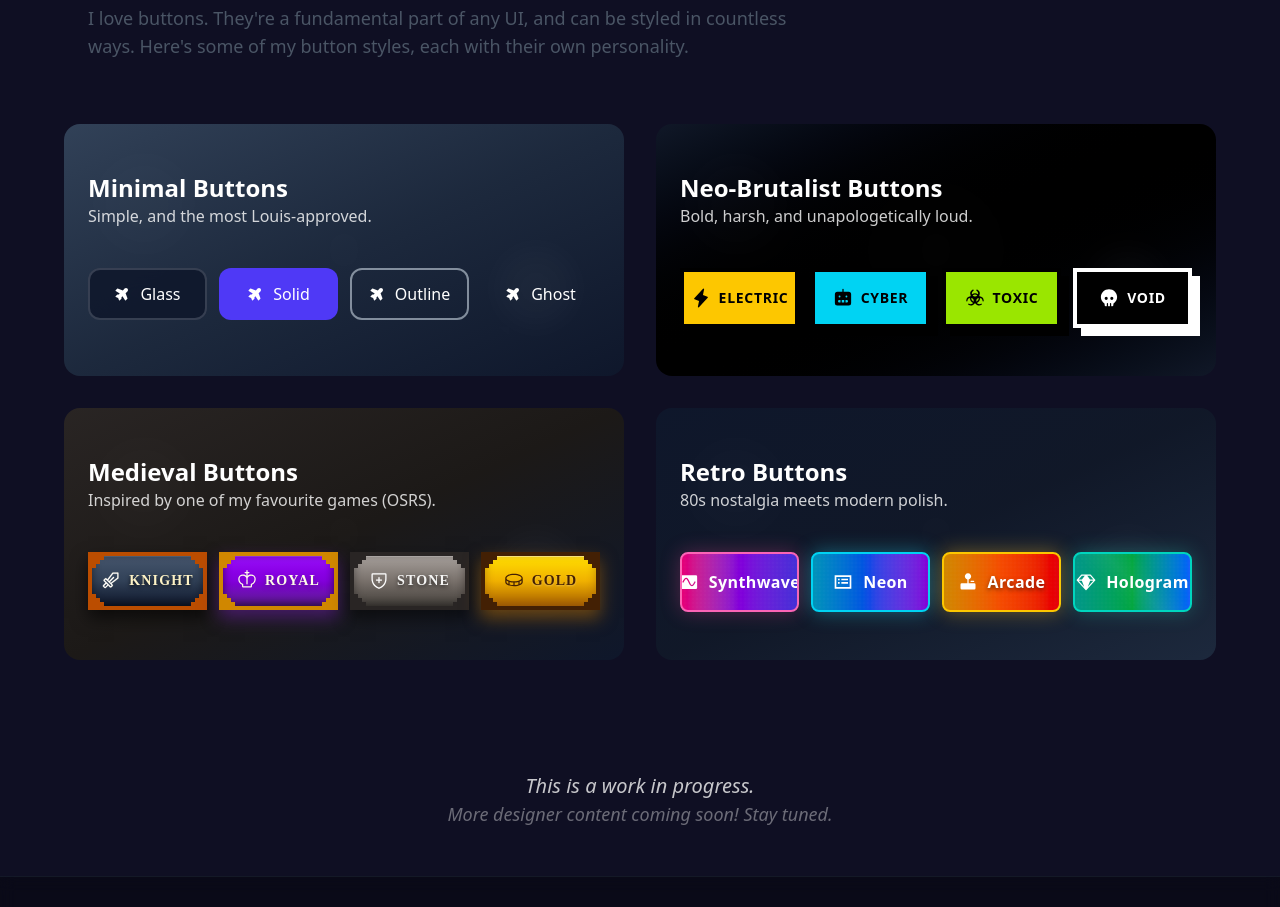
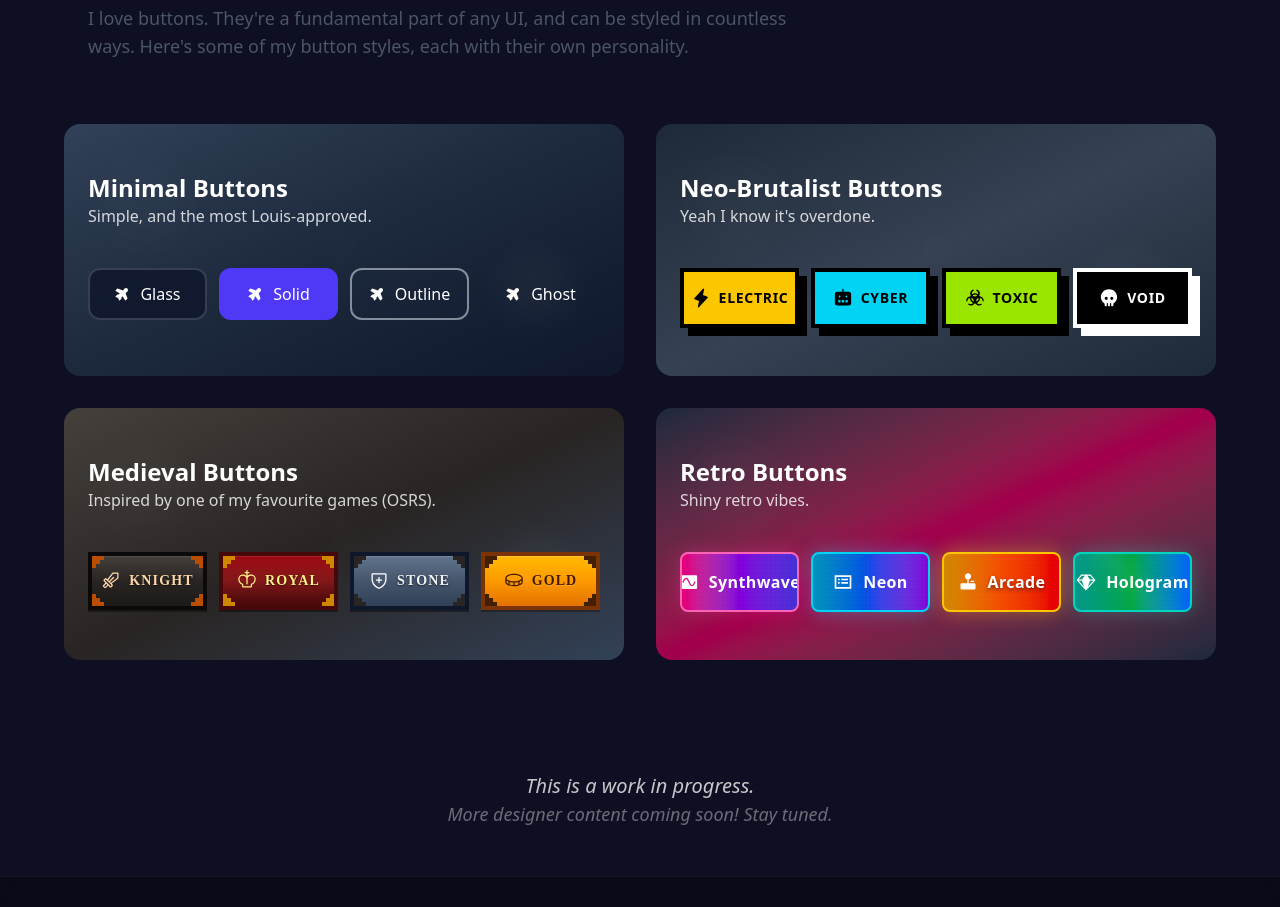
Before and after one commit to LouisLP/persona-portfolio, a Vue app: page /designer in a window 1280 px wide. Shown: the part 1960-2867 px from the top of the page. Built offline with nearby package versions, Linux system fonts and the light colour scheme.

Commit message:
Improving MedievalButton greatly. Changing descriptions

```diff
--- a/src/components/Designer/ComponentShowcase.vue
+++ b/src/components/Designer/ComponentShowcase.vue
@@ -33,11 +33,11 @@ import BaseTitle from '@/components/Base/BaseTitle.vue'
       <!-- Neo-Brutalist Buttons - High contrast, stays dark -->
       <ButtonShowcase
         title="Neo-Brutalist Buttons"
-        description="Bold, harsh, and unapologetically loud."
+        description="Yeah I know it's overdone."
         :button-component="NeoBrutalistButton"
-        gradient-from="from-gray-900"
-        gradient-via="via-black"
-        gradient-to="to-gray-900"
+        gradient-from="from-gray-800"
+        gradient-via="via-gray-700"
+        gradient-to="to-gray-800"
         :variants="['electric', 'cyber', 'toxic', 'void']"
       />
 
@@ -46,19 +46,19 @@ import BaseTitle from '@/components/Base/BaseTitle.vue'
         title="Medieval Buttons"
         description="Inspired by one of my favourite games (OSRS)."
         :button-component="MedievalButton"
-        gradient-from="from-stone-800"
-        gradient-via="via-stone-900"
-        gradient-to="to-slate-900"
+        gradient-from="from-stone-700"
+        gradient-via="via-stone-800"
+        gradient-to="to-slate-700"
         :variants="['knight', 'royal', 'stone', 'gold']"
       />
 
       <!-- Retro Buttons - Much darker, subtle hint of color -->
       <ButtonShowcase
         title="Retro Buttons"
-        description="80s nostalgia meets modern polish."
+        description="Shiny retro vibes."
         :button-component="RetroButton"
-        gradient-from="from-slate-900"
-        gradient-via="via-gray-900"
+        gradient-from="from-slate-800"
+        gradient-via="via-pink-800"
         gradient-to="to-slate-800"
         :variants="['synthwave', 'neon', 'arcade', 'hologram']"
       />
--- a/src/components/ui/MedievalButton.vue
+++ b/src/components/ui/MedievalButton.vue
@@ -43,48 +43,48 @@ const buttonStyles = computed(() => {
 
   const variants = {
     knight: [
-      'bg-gradient-to-b from-slate-600 via-slate-700 to-slate-900',
-      'border-amber-700 text-amber-100',
-      'shadow-[inset_0_1px_0_rgba(255,255,255,0.1),inset_0_-2px_8px_rgba(0,0,0,0.5),0_8px_16px_rgba(0,0,0,0.6)]',
-      '[text-shadow:_0_2px_4px_rgb(0_0_0_/_80%)]',
+      'bg-gradient-to-b from-stone-700 via-stone-800 to-stone-900',
+      'border-stone-950 text-orange-200',
+      'shadow-[inset_0_1px_0_rgba(255,255,255,0.08),0_2px_0_rgba(0,0,0,0.4)]',
+      '[text-shadow:_0_1px_2px_rgb(0_0_0_/_60%)]',
       // Hover/state effects:
-      'hover:from-slate-500 hover:via-slate-600 hover:to-slate-800 hover:border-amber-600 hover:shadow-[inset_0_1px_0_rgba(255,255,255,0.2),inset_0_-2px_8px_rgba(0,0,0,0.6),0_12px_24px_rgba(0,0,0,0.7)] hover:-translate-y-1',
-      'active:from-slate-700 active:to-slate-600 active:shadow-[inset_0_2px_8px_rgba(0,0,0,0.8),0_4px_8px_rgba(0,0,0,0.4)] active:translate-y-0 active:scale-95',
-      'focus-visible:ring-2 focus-visible:ring-amber-500/60 focus-visible:ring-offset-2 focus-visible:ring-offset-slate-900',
-      'transition-all duration-200 ease-out',
+      'hover:from-stone-600 hover:via-stone-700 hover:to-stone-800 hover:brightness-110',
+      'active:from-stone-800 active:to-stone-700 active:shadow-[inset_0_1px_2px_rgba(0,0,0,0.6)] active:brightness-90',
+      'focus-visible:ring-1 focus-visible:ring-orange-400/50',
+      'transition-all duration-100 ease-linear',
     ],
     royal: [
-      'bg-gradient-to-b from-purple-600 via-purple-700 to-purple-900',
-      'border-yellow-600 text-yellow-50',
-      'shadow-[inset_0_1px_0_rgba(255,255,255,0.15),inset_0_-2px_8px_rgba(0,0,0,0.6),0_8px_16px_rgba(88,28,135,0.7)]',
-      '[text-shadow:_0_2px_4px_rgb(88_28_135_/_90%)]',
+      'bg-gradient-to-b from-red-800 via-red-900 to-red-950',
+      'border-red-950 text-yellow-200',
+      'shadow-[inset_0_1px_0_rgba(255,255,255,0.1),0_2px_0_rgba(0,0,0,0.4)]',
+      '[text-shadow:_0_1px_2px_rgb(0_0_0_/_60%)]',
       // Hover/state effects:
-      'hover:from-purple-500 hover:via-purple-600 hover:to-purple-800 hover:border-yellow-500 hover:shadow-[inset_0_1px_0_rgba(255,255,255,0.25),inset_0_-2px_8px_rgba(0,0,0,0.7),0_12px_24px_rgba(88,28,135,0.8)] hover:-translate-y-1',
-      'active:from-purple-700 active:to-purple-600 active:shadow-[inset_0_2px_8px_rgba(0,0,0,0.8),0_4px_8px_rgba(88,28,135,0.5)] active:translate-y-0 active:scale-95',
-      'focus-visible:ring-2 focus-visible:ring-yellow-400/60 focus-visible:ring-offset-2 focus-visible:ring-offset-purple-900',
-      'transition-all duration-200 ease-out',
+      'hover:from-red-700 hover:via-red-800 hover:to-red-900 hover:brightness-110',
+      'active:from-red-900 active:to-red-800 active:shadow-[inset_0_1px_2px_rgba(0,0,0,0.6)] active:brightness-90',
+      'focus-visible:ring-1 focus-visible:ring-yellow-400/50',
+      'transition-all duration-100 ease-linear',
     ],
     stone: [
-      'bg-gradient-to-b from-stone-400 via-stone-500 to-stone-700',
-      'border-stone-800 text-stone-100',
-      'shadow-[inset_0_1px_0_rgba(255,255,255,0.2),inset_0_-2px_8px_rgba(0,0,0,0.4),0_8px_16px_rgba(0,0,0,0.5)]',
-      '[text-shadow:_0_2px_4px_rgb(0_0_0_/_70%)]',
+      'bg-gradient-to-b from-slate-500 via-slate-600 to-slate-700',
+      'border-slate-900 text-slate-100',
+      'shadow-[inset_0_1px_0_rgba(255,255,255,0.12),0_2px_0_rgba(0,0,0,0.4)]',
+      '[text-shadow:_0_1px_2px_rgb(0_0_0_/_60%)]',
       // Hover/state effects:
-      'hover:from-stone-300 hover:via-stone-400 hover:to-stone-600 hover:border-stone-700 hover:shadow-[inset_0_1px_0_rgba(255,255,255,0.3),inset_0_-2px_8px_rgba(0,0,0,0.5),0_12px_24px_rgba(0,0,0,0.6)] hover:-translate-y-1',
-      'active:from-stone-500 active:to-stone-400 active:shadow-[inset_0_2px_8px_rgba(0,0,0,0.6),0_4px_8px_rgba(0,0,0,0.4)] active:translate-y-0 active:scale-95',
-      'focus-visible:ring-2 focus-visible:ring-stone-300/60 focus-visible:ring-offset-2 focus-visible:ring-offset-stone-700',
-      'transition-all duration-200 ease-out',
+      'hover:from-slate-400 hover:via-slate-500 hover:to-slate-600 hover:brightness-110',
+      'active:from-slate-600 active:to-slate-500 active:shadow-[inset_0_1px_2px_rgba(0,0,0,0.6)] active:brightness-90',
+      'focus-visible:ring-1 focus-visible:ring-slate-300/50',
+      'transition-all duration-100 ease-linear',
     ],
     gold: [
-      'bg-gradient-to-b from-yellow-300 via-yellow-500 to-yellow-700',
-      'border-yellow-950 text-yellow-950',
-      'shadow-[inset_0_1px_0_rgba(255,255,255,0.4),inset_0_-2px_8px_rgba(133,77,14,0.5),0_8px_16px_rgba(161,98,7,0.6)]',
-      '[text-shadow:_0_1px_2px_rgb(255_255_255_/_30%)]',
+      'bg-gradient-to-b from-amber-400 via-amber-500 to-amber-600',
+      'border-amber-900 text-amber-950',
+      'shadow-[inset_0_1px_0_rgba(255,255,255,0.2),0_2px_0_rgba(0,0,0,0.3)]',
+      '[text-shadow:_0_1px_1px_rgb(255_255_255_/_20%)]',
       // Hover/state effects:
-      'hover:from-yellow-200 hover:via-yellow-400 hover:to-yellow-600 hover:border-yellow-900 hover:shadow-[inset_0_1px_0_rgba(255,255,255,0.6),inset_0_-2px_8px_rgba(133,77,14,0.6),0_12px_24px_rgba(161,98,7,0.7)] hover:-translate-y-1',
-      'active:from-yellow-400 active:to-yellow-300 active:shadow-[inset_0_2px_8px_rgba(133,77,14,0.7),0_4px_8px_rgba(161,98,7,0.5)] active:translate-y-0 active:scale-95',
-      'focus-visible:ring-2 focus-visible:ring-yellow-300/80 focus-visible:ring-offset-2 focus-visible:ring-offset-yellow-600',
-      'transition-all duration-200 ease-out',
+      'hover:from-amber-300 hover:via-amber-400 hover:to-amber-500 hover:brightness-110',
+      'active:from-amber-600 active:to-amber-500 active:shadow-[inset_0_1px_2px_rgba(0,0,0,0.4)] active:brightness-90',
+      'focus-visible:ring-1 focus-visible:ring-amber-300/60',
+      'transition-all duration-100 ease-linear',
     ],
   }
 
@@ -144,11 +144,7 @@ const cornerStyles = computed(() => {
       <svg
         v-if="icon && variant === 'knight'"
         class="mb-0.5 h-5 w-5 flex-shrink-0"
-        fill="#ffffff"
-        stroke="currentColor"
-        stroke-width="2"
-        stroke-linecap="round"
-        stroke-linejoin="round"
+        fill="currentColor"
         width="16"
         height="16"
         viewBox="0 0 256 256"
```
